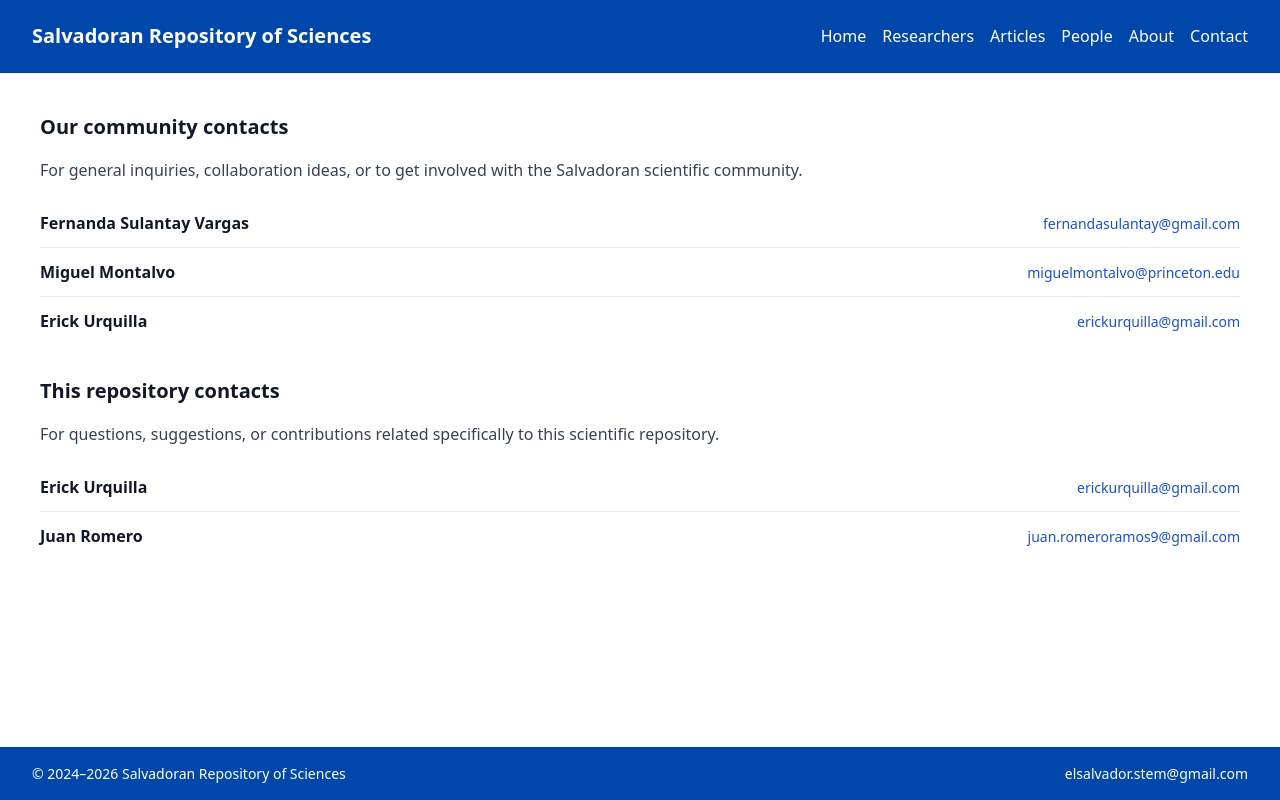
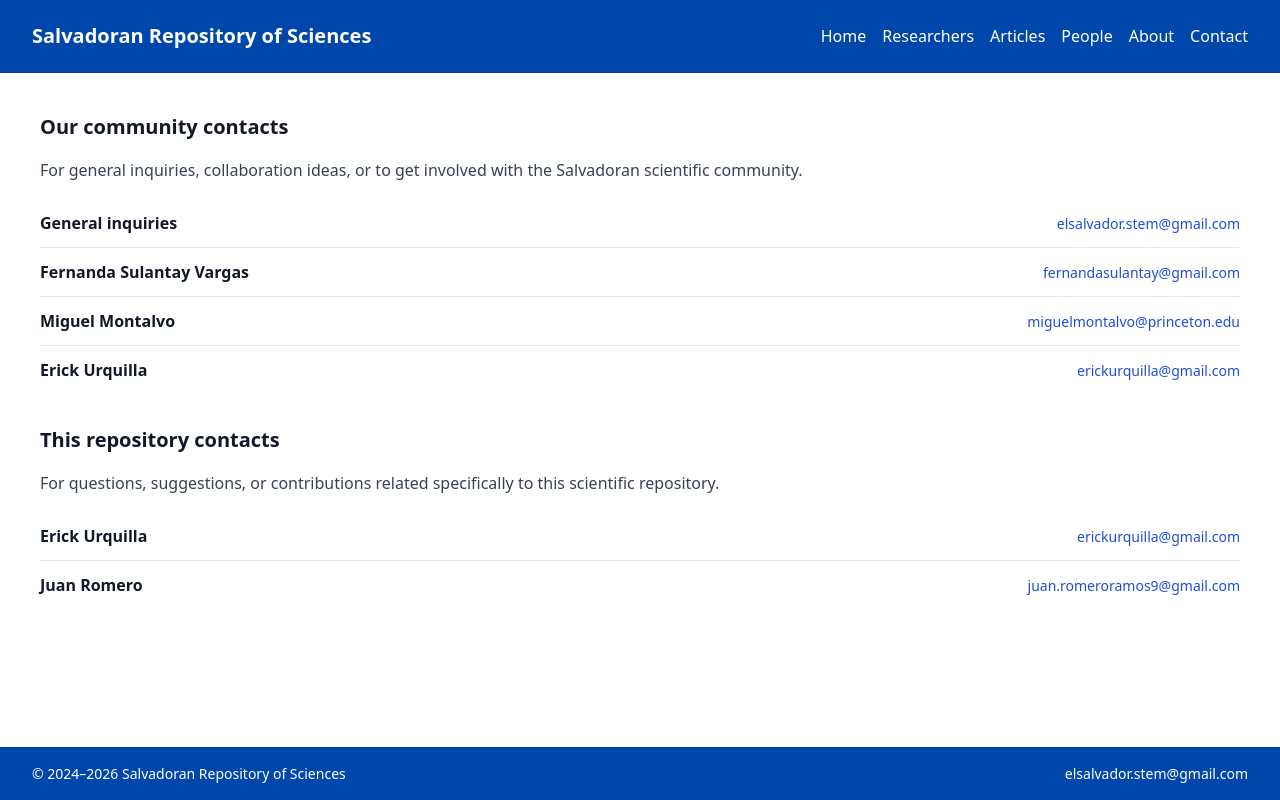
Before and after one commit to jromerooo2/salvadoran_arxiv, a Vue app: page /contact in a window 1280 px wide. Built offline with nearby package versions, Linux system fonts and the light colour scheme; a web font is replaced by a local one.

Commit message:
adding missing email to contact

```diff
--- a/src/views/Contacto.vue
+++ b/src/views/Contacto.vue
@@ -49,6 +49,10 @@ export default {
             'For general inquiries, collaboration ideas, or to get involved with the Salvadoran scientific community.',
           people: [
             {
+              name: 'General inquiries',
+              email: 'elsalvador.stem@gmail.com',
+            },
+            {
               name: 'Fernanda Sulantay Vargas',
               email: 'fernandasulantay@gmail.com',
             },
```
